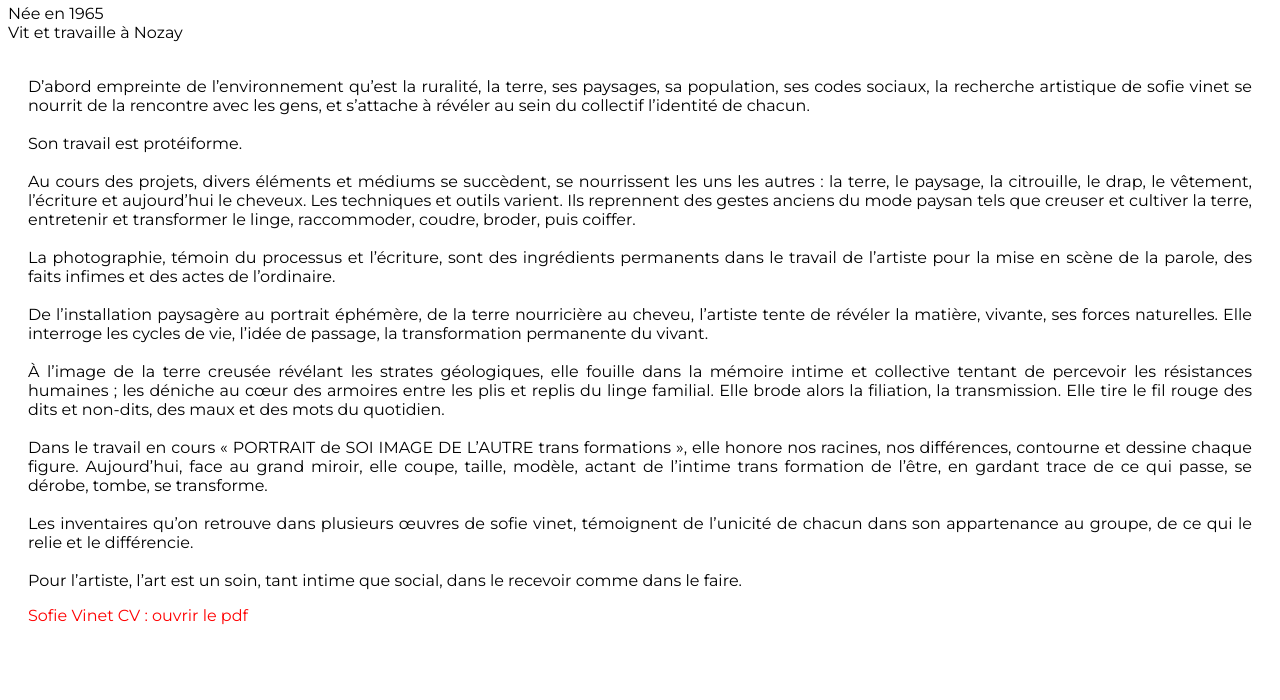
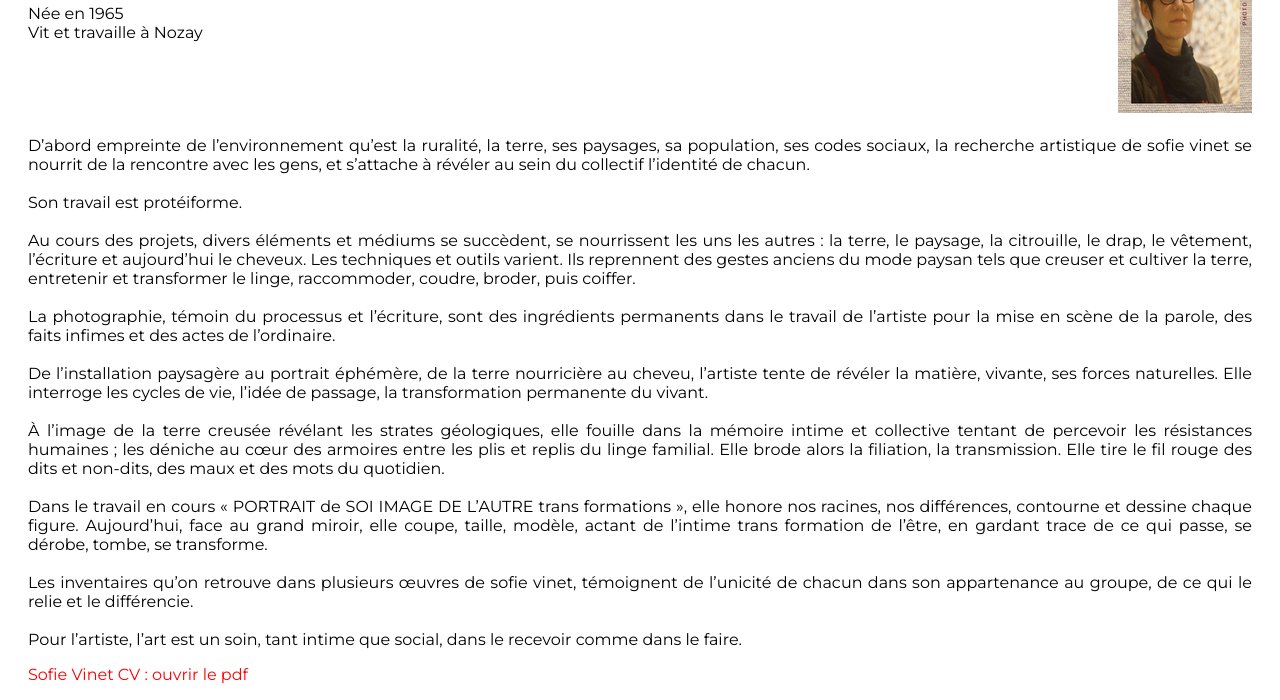
Before and after one commit to alexandraMallet/Sofie-VInet_site-web, a plain HTML site: page html/about.html in a window 1280 px wide. Shown: the part 233-933 px from the top of the page. Before the commit the page ends 874 px from the top, so only its background shows below. Drawn offline with Linux system fonts and the light colour scheme; a web font is replaced by a local one.

Commit message:
css images

```diff
--- a/css/style.css
+++ b/css/style.css
@@ -67,10 +67,6 @@ nav ul a {
     margin-left: 30px;
 }
 
-.actualites img {
-    margin-left: 50px;
-}
-
 .demarche {
     padding-left: 20px;
     padding-right: 20px;
@@ -86,12 +82,30 @@ nav ul a {
     border: solid 2px red;
     border-radius: 30px;
 }
-
+/*
 #affiche_filosa {
     margin-left: 50px;
 }
+*/
 
 .contact {
     margin-top: 100px;
     margin-left: 50px;
 }
+
+img {
+    max-width: 100%;
+    margin: auto;
+    justify-content: center;
+}
+
+.portrait {
+    display: flex;
+    justify-content: space-between;
+    margin-left: 20px;
+}
+
+.portrait img {
+    padding-top: 20px;
+    padding-right: 20px;
+}
--- a/html/about.html
+++ b/html/about.html
@@ -52,48 +52,62 @@
     </header>
 
     <main>
-        <h2>sofie vinet</h2>
-        <p>
-            Née en 1965
-            <br> Vit et travaille à Nozay
-        </p>
+        <div class="portrait">
+            <div class="portrait_texte">
+                <h2>sofie vinet</h2>
+                <p>
+                    Née en 1965
+                    <br> Vit et travaille à Nozay
+                </p>
+            </div>
+            <div class="portrait_img">
+                <img src="../images_documents/Sofie_Vinet-portrait-vignette.png">
+            </div>
+        </div>
 
-        <article class = "demarche">
-            <br>D’abord empreinte de l’environnement qu’est la ruralité, la terre, ses paysages, sa population, ses codes
+        <article class="demarche">
+            <br>D’abord empreinte de l’environnement qu’est la ruralité, la terre, ses paysages, sa population, ses
+            codes
             sociaux, la recherche artistique de sofie vinet se nourrit de la rencontre avec les gens, et s’attache à
             révéler au sein du collectif l’identité de chacun.
 
             <br><br>Son travail est protéiforme.
 
-            <br><br>Au cours des projets, divers éléments et médiums se succèdent, se nourrissent les uns les autres : la
+            <br><br>Au cours des projets, divers éléments et médiums se succèdent, se nourrissent les uns les autres :
+            la
             terre, le paysage, la citrouille, le drap, le vêtement, l’écriture et aujourd’hui le cheveux.
             Les techniques et outils varient. Ils reprennent des gestes anciens du mode paysan tels que creuser et
             cultiver la terre, entretenir et transformer le linge, raccommoder, coudre, broder, puis coiffer.
 
-            <br><br>La photographie, témoin du processus et l’écriture, sont des ingrédients permanents dans le travail de
+            <br><br>La photographie, témoin du processus et l’écriture, sont des ingrédients permanents dans le travail
+            de
             l’artiste pour la mise en scène de la parole, des faits infimes et des actes de l’ordinaire.
 
-            <br><br>De l’installation paysagère au portrait éphémère, de la terre nourricière au cheveu, l’artiste tente de
+            <br><br>De l’installation paysagère au portrait éphémère, de la terre nourricière au cheveu, l’artiste tente
+            de
             révéler la matière, vivante, ses forces naturelles.
             Elle interroge les cycles de vie, l’idée de passage, la transformation permanente du vivant.
 
-            <br><br>À l’image de la terre creusée révélant les strates géologiques, elle fouille dans la mémoire intime et
+            <br><br>À l’image de la terre creusée révélant les strates géologiques, elle fouille dans la mémoire intime
+            et
             collective tentant de percevoir les résistances humaines ; les déniche au cœur des armoires entre les plis
             et replis du linge familial. Elle brode alors la filiation, la transmission. Elle tire le fil rouge des dits
             et non-dits, des maux et des mots du quotidien.
 
-            <br><br>Dans le travail en cours « PORTRAIT de SOI IMAGE DE L’AUTRE trans formations », elle honore nos racines,
+            <br><br>Dans le travail en cours « PORTRAIT de SOI IMAGE DE L’AUTRE trans formations », elle honore nos
+            racines,
             nos différences, contourne et dessine chaque figure. Aujourd’hui, face au grand miroir, elle coupe, taille,
             modèle, actant de l’intime trans formation de l’être, en gardant trace de ce qui passe, se dérobe, tombe, se
             transforme.
 
-            <br><br>Les inventaires qu’on retrouve dans plusieurs œuvres de sofie vinet, témoignent de l’unicité de chacun
+            <br><br>Les inventaires qu’on retrouve dans plusieurs œuvres de sofie vinet, témoignent de l’unicité de
+            chacun
             dans son appartenance au groupe, de ce qui le relie et le différencie.
 
             <br><br>Pour l’artiste, l’art est un soin, tant intime que social, dans le recevoir comme dans le faire.
 
         </article>
-        <p class = "cv"><a href="../images_documents/Sofie-Vinet_CV_2022.pdf">Sofie Vinet CV : ouvrir le pdf</a></p>
+        <p class="cv"><a href="../images_documents/Sofie-Vinet_CV_2022.pdf">Sofie Vinet CV : ouvrir le pdf</a></p>
 
     </main>
 
```
Also changed, not shown: html/madameFilosa.html (+3 -4 lines), images_documents/Sofie_Vinet-portrait-vignette.png (added).
